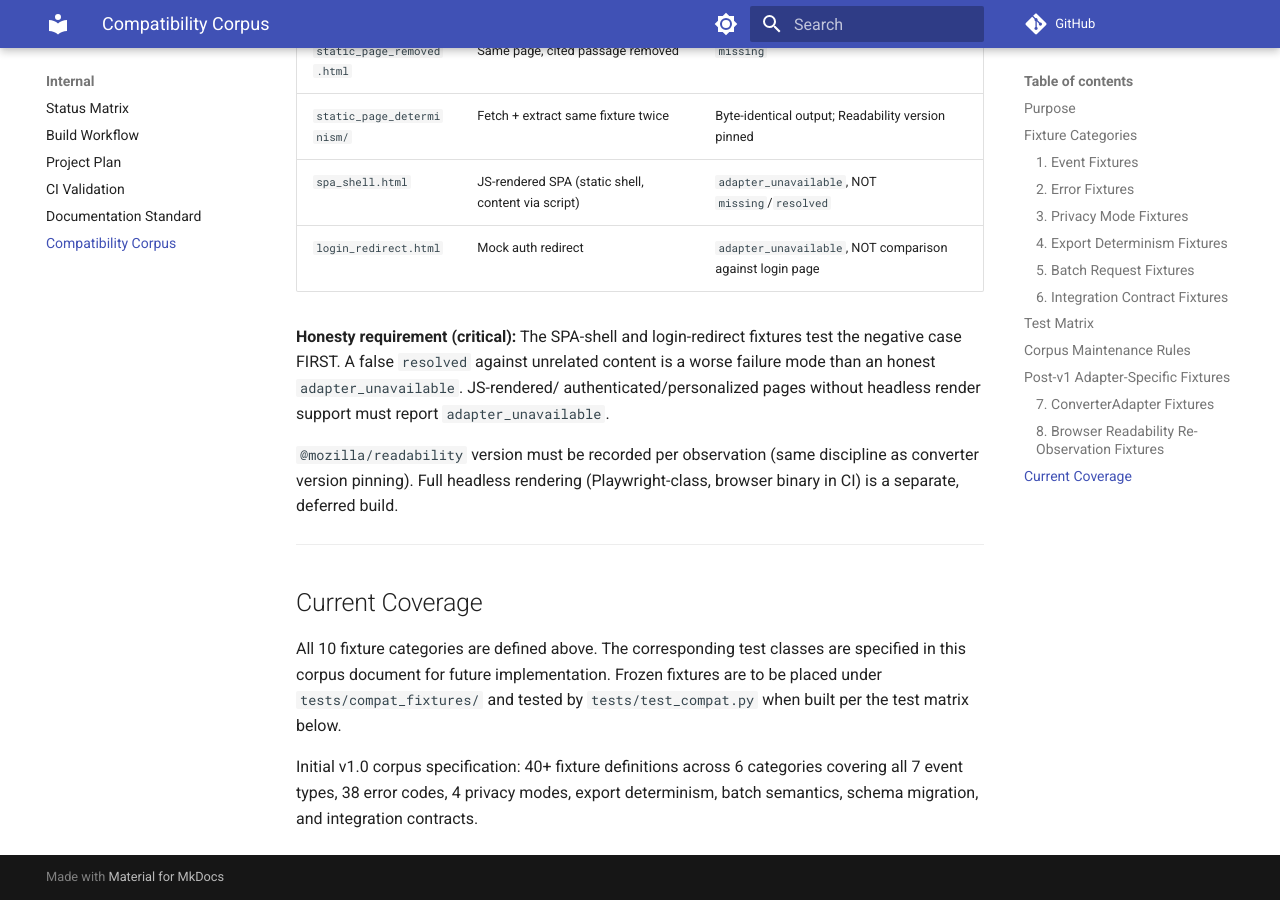
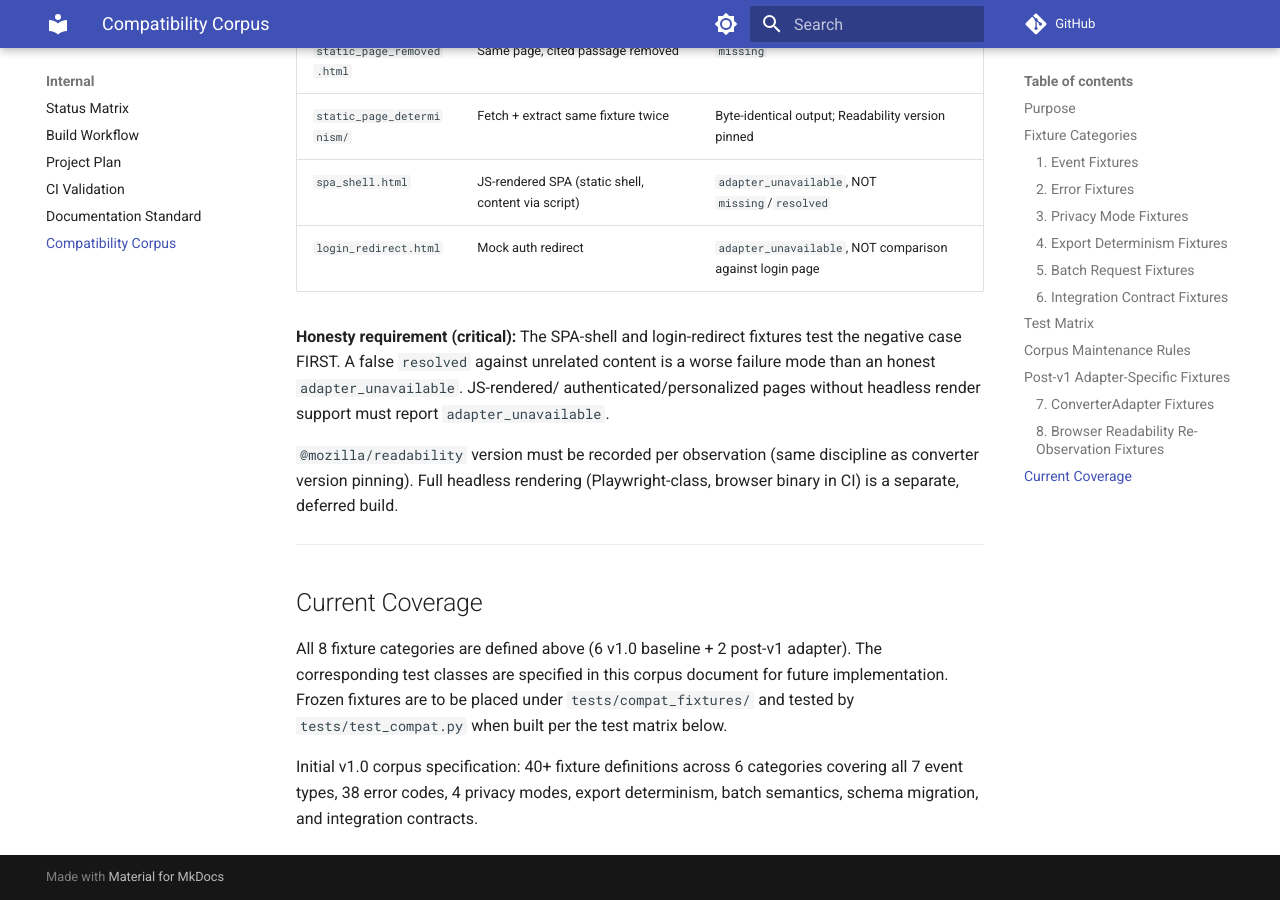
Before and after one commit to paragon-ux/Cite2Site, an MkDocs documentation site: the page built from build-docs/internal/COMPATIBILITY_CORPUS.md, in a window 1280 px wide and 900 px high, scrolled down 6109 px. Built offline with MkDocs 1.6.1 and Material for MkDocs 9.7.7, drawn with Linux system fonts in a browser that asks for light colours; comment, search, counter and statistics services are not loaded.

Commit message:
fix: nits — fixture count 10→8, ConverterAdapter heading demoted to ####

```diff
--- a/build-docs/internal/COMPATIBILITY_CORPUS.md
+++ b/build-docs/internal/COMPATIBILITY_CORPUS.md
@@ -183,7 +183,7 @@ discipline as converter version pinning). Full headless rendering
 
 ## Current Coverage
 
-All 10 fixture categories are defined above. The corresponding test classes
+All 8 fixture categories are defined above (6 v1.0 baseline + 2 post-v1 adapter). The corresponding test classes
 are specified in this corpus document for future implementation. Frozen
 fixtures are to be placed under `tests/compat_fixtures/` and tested by
 `tests/test_compat.py` when built per the test matrix below.
```
Also changed, not shown: build-docs/architecture/V1_STABLE_CONTRACT.md (+1 -1 lines).
